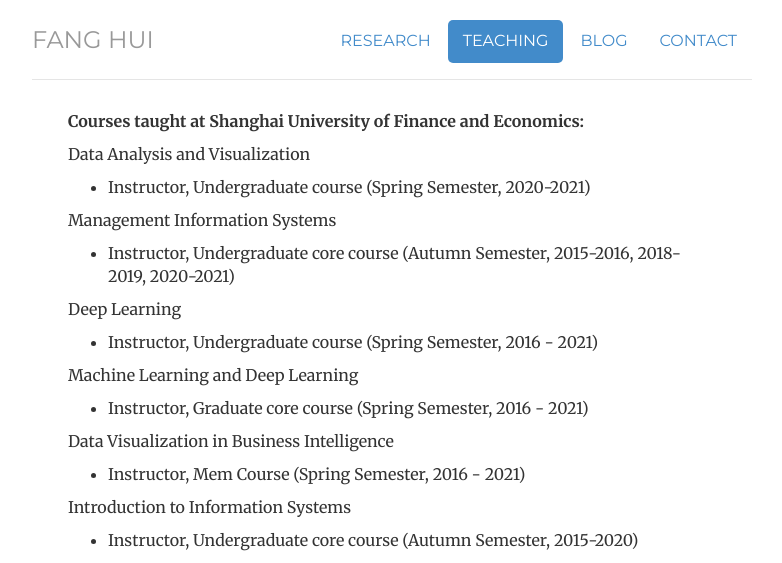
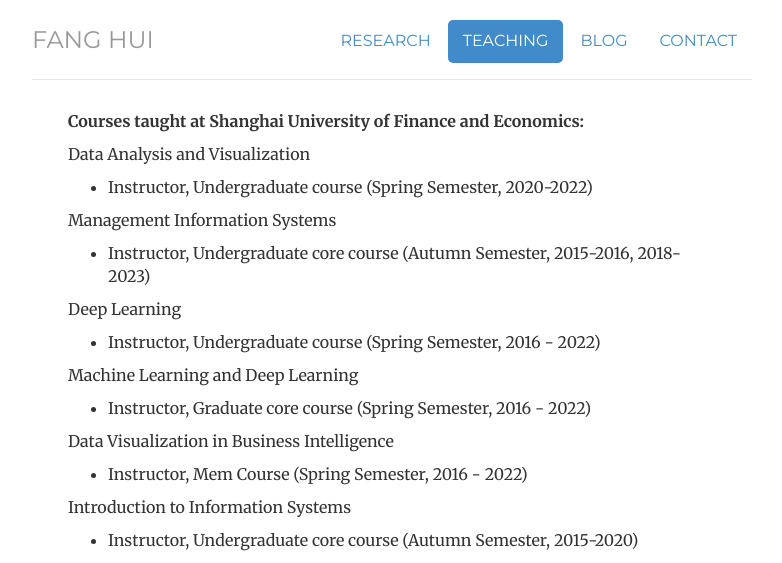
Before and after one commit to fsansan/fsansan.github.io, a Jekyll site: the page built from teaching/index.html, in a window 1280 px wide. Shown: the top 563 px of the page, without its empty margins (248-1030 px from the left). Built offline with Jekyll 4.4.1, drawn with Linux system fonts in a browser that asks for light colours.

Commit message:
Update index.html
up

```diff
--- a/teaching/index.html
+++ b/teaching/index.html
@@ -15,23 +15,23 @@
 		<p><strong>Courses taught at Shanghai University of Finance and Economics:</strong></p>
 		<p>Data Analysis and Visualization</p>
 		<ul>
-		<li>Instructor, Undergraduate course (Spring Semester, 2020-2021) </li>
+		<li>Instructor, Undergraduate course (Spring Semester, 2020-2022) </li>
 		</ul>
 		<p>Management Information Systems</p>
 		<ul>
-		<li>Instructor, Undergraduate core course (Autumn Semester, 2015-2016, 2018-2019, 2020-2021) </li>
+		<li>Instructor, Undergraduate core course (Autumn Semester, 2015-2016, 2018-2023) </li>
 		</ul>
 		<p>Deep Learning</p>
 		<ul>
-		<li>Instructor, Undergraduate course (Spring Semester, 2016 - 2021) </li>
+		<li>Instructor, Undergraduate course (Spring Semester, 2016 - 2022) </li>
 		</ul>
 		<p>Machine Learning and Deep Learning</p>
 		<ul>
-		<li>Instructor, Graduate core course (Spring Semester, 2016 - 2021) </li>
+		<li>Instructor, Graduate core course (Spring Semester, 2016 - 2022) </li>
 		</ul>
 		<p>Data Visualization in Business Intelligence</p>
 		<ul>
-		<li>Instructor, Mem Course (Spring Semester, 2016 - 2021) </li>
+		<li>Instructor, Mem Course (Spring Semester, 2016 - 2022) </li>
 		</ul>
 		<p>Introduction to Information Systems</p>
 		<ul>
```
